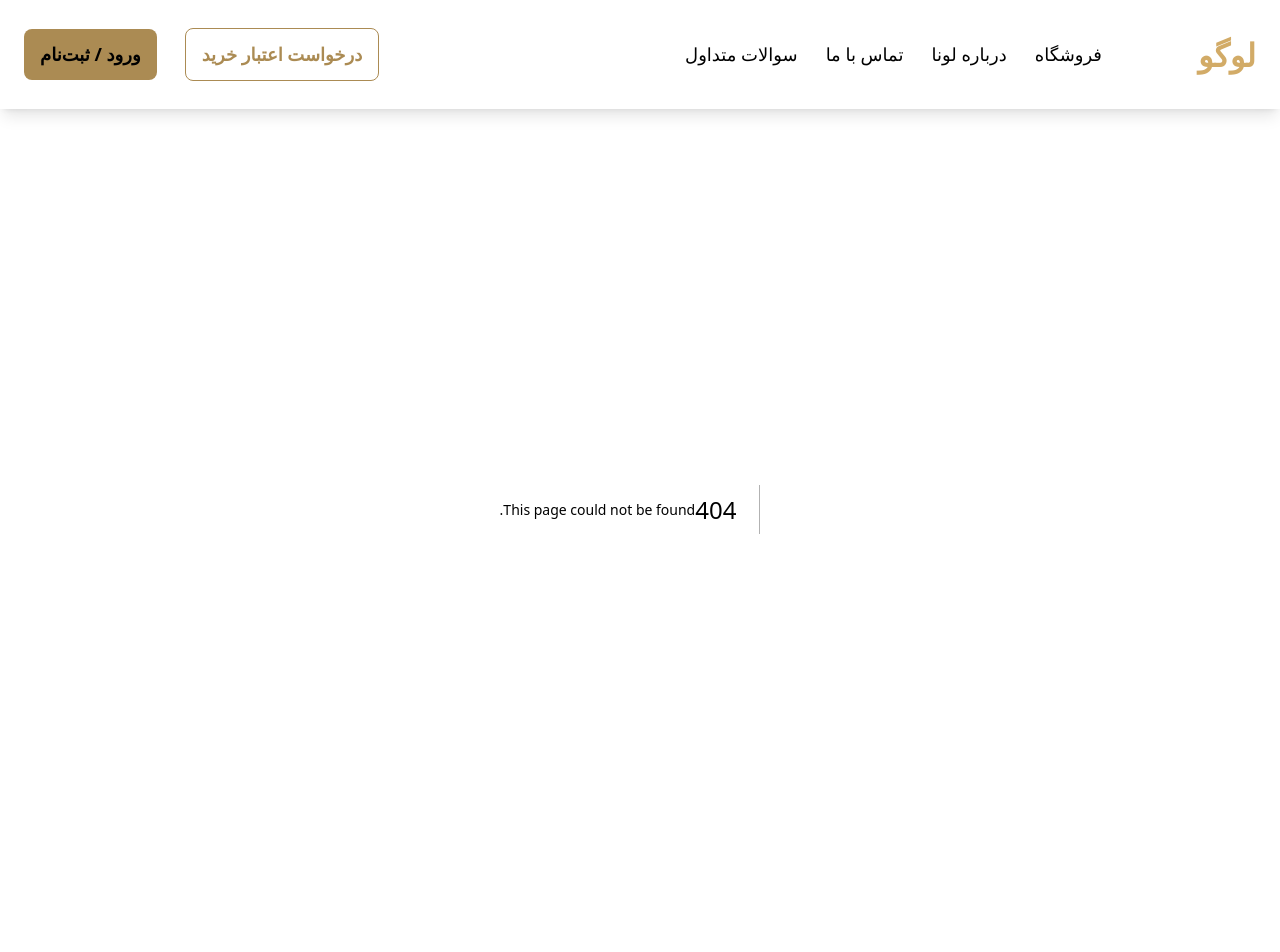
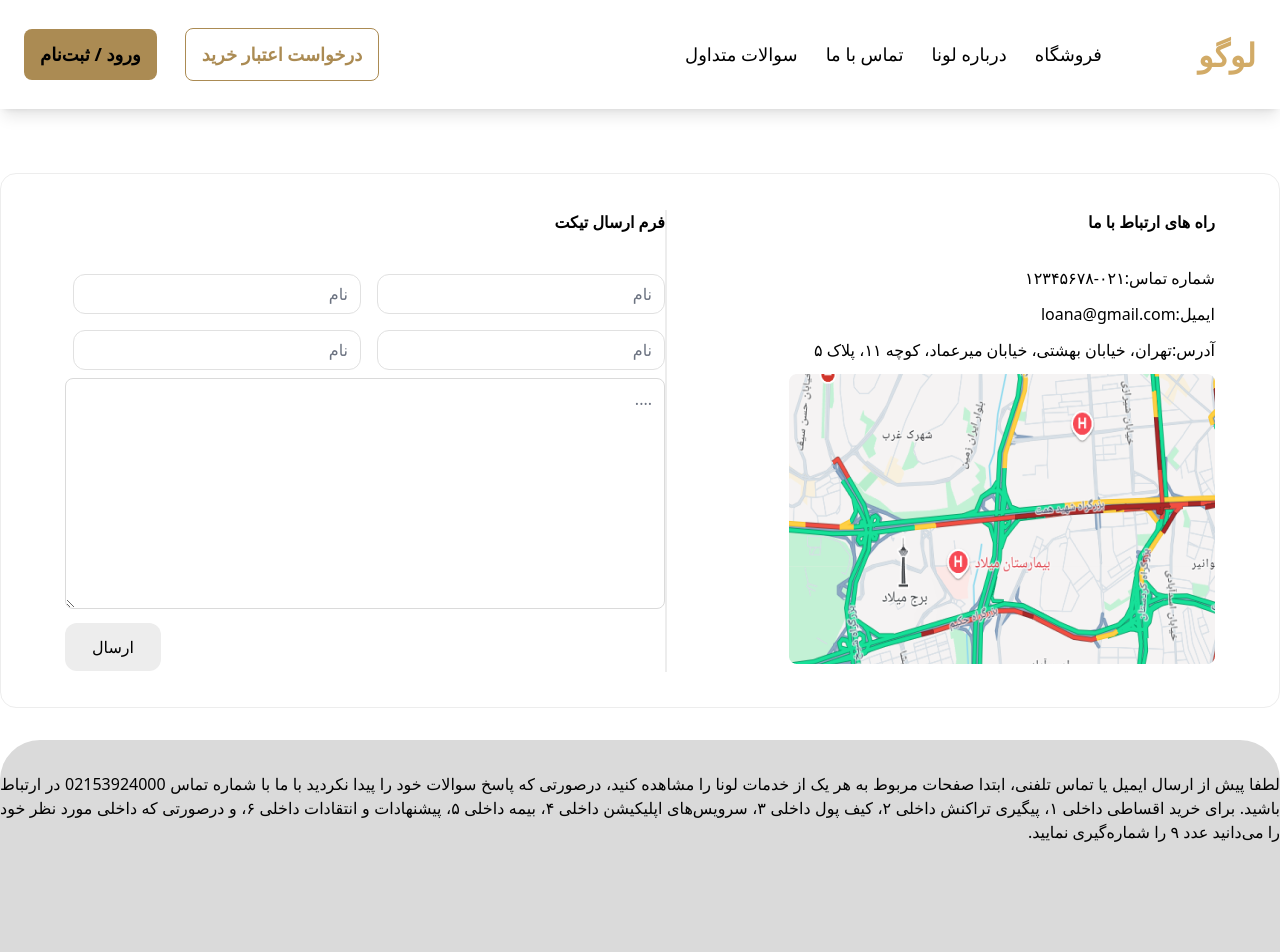
Before and after one commit to Spark-Code-Team/loana-gold, a Next.js app: page /ContactUs in a window 1280 px wide. Before the commit this address had no page. Shown: the top 952 px of the page. Built offline with nearby package versions, Linux system fonts and the light colour scheme.

Commit message:
contactus is in progress

```diff
--- /dev/null
+++ b/src/app/ContactUs/page.js
@@ -0,0 +1,8 @@
+import ContactUsPage from "@/components/templates/ContactUsPage";
+
+const ContactUs = () => {
+    return(
+        <ContactUsPage/>
+    )
+}
+export default ContactUs;
--- /dev/null
+++ b/src/components/modules/contactus/ContactUsMap.js
@@ -0,0 +1,22 @@
+import Image from "next/image";
+const ContactUsMap = () => {
+    return(
+        <div className="w-[600px] h-[462px] bg-white border-l-2 border-[#EDEDED] my-auto">
+
+            <h1 className="text-base font-bold pb-8">  راه های ارتباط با ما  </h1>
+
+            <p className="pb-3"> شماره تماس:۰۲۱-۱۲۳۴۵۶۷۸ </p>
+
+            <p className="pb-3"> ایمیل:loana@gmail.com  </p>
+
+            <p> آدرس:تهران، خیابان بهشتی، خیابان میرعماد، کوچه ۱۱، پلاک ۵   </p>
+
+            <div className="pt-3">
+            <Image src="/images/mapimage.png" alt="map" width={426} height={290}/>
+            </div>
+
+
+        </div>
+    )
+}
+export default ContactUsMap;
--- /dev/null
+++ b/src/components/modules/contactus/ContactUsProcess.js
@@ -0,0 +1,18 @@
+const ContactUsProcess = () => {
+    return(
+        <div className="w-full h-96 bg-[#DADADA] rounded-[40px]">
+            <div className="w-[1176] h-[78px] mx-auto mt-8 ">
+                <p className="text-justify pt-8">
+                لطفا پیش از ارسال ایمیل یا تماس تلفنی، ابتدا صفحات مربوط به هر یک از خدمات لونا را مشاهده کنید،
+                 درصورتی که پاسخ سوالات خود را پیدا نکردید با ما با شماره تماس 02153924000 در ارتباط باشید. برای خرید اقساطی داخلی ۱،
+                 پیگیری تراکنش داخلی ۲، کیف پول داخلی ۳، سرویس‌های اپلیکیشن داخلی ۴، بیمه داخلی ۵، پیشنهادات و
+                 انتقادات داخلی ۶، و درصورتی که داخلی مورد نظر خود را می‌دانید عدد ۹ را شماره‌گیری نمایید.
+                </p>
+            </div>
+
+
+        </div>
+    )
+}
+
+export default ContactUsProcess;
--- /dev/null
+++ b/src/components/modules/contactus/TicketForm.js
@@ -0,0 +1,41 @@
+
+
+
+const TicketForm = () => {
+    return (
+        <>
+
+<div className="w-[600px] h-[462px] bg-white my-auto">
+
+<h1 className="text-base font-bold pb-8"> فرم ارسال تیکت  </h1>
+
+<div className=" w-[600px] h-[407px]  ">
+<input type="text" placeholder="نام" className="w-72 h-10 my-2 ml-4 rounded-xl border-[1px] border-[#E1E1E1]" />
+<input type="text" placeholder="نام" className="w-72 h-10 my-2 ml-2 rounded-xl border-[1px] border-[#E1E1E1]" />
+<input type="text" placeholder="نام" className="w-72 h-10 my-2 ml-4 rounded-xl border-[1px] border-[#E1E1E1]" />
+<input type="text" placeholder="نام" className="w-72 h-10 my-2 ml-2 rounded-xl border-[1px] border-[#E1E1E1]" />
+
+<textarea placeholder="...." className="w-[600px] h-[231px] border-[1px] border-[#DADADA] rounded-lg"/>
+
+<div className="flex justify-end items-end mt-2">
+<button className="w-24 h-12 bg-[#EDEDED] rounded-xl">
+    ارسال
+</button>
+</div>
+
+
+
+
+</div>
+
+
+
+
+
+</div>
+
+        </>
+    )
+}
+
+export default TicketForm;
--- a/src/components/modules/homepage/GoldDelivery.js
+++ b/src/components/modules/homepage/GoldDelivery.js
@@ -42,7 +42,7 @@ const GoldDelivery = () => {
             ">
               <Image
               src="/images/map.png"
-              alt=""
+              alt="image"
               width={440}
               height={408}
               />
--- a/src/components/modules/homepage/InstallmentPayment.js
+++ b/src/components/modules/homepage/InstallmentPayment.js
@@ -16,7 +16,7 @@ const InstallmentPayment = () =>
                 ">
                     <Image
                     src="/images/ring.png"
-                    alt=""
+                    alt="image"
                     width={613}
                     height={364}
                     />
--- a/src/components/modules/homepage/OnlineChartt.js
+++ b/src/components/modules/homepage/OnlineChartt.js
@@ -11,7 +11,7 @@ const OnlineChartt = () => {
         ">
             <Image
             src="/images/chart.png"
-            alt=""
+            alt="image"
             width={600}
             height={412}
             className="
--- a/src/components/modules/homepage/ProcessCredit.js
+++ b/src/components/modules/homepage/ProcessCredit.js
@@ -11,7 +11,7 @@ const ProcessCredit = () => {
     ">
       <Image
       src="/images/process.png"
-      alt=""
+      alt="image"
       width={1224}
       height={290}
       className="
--- a/src/components/modules/homepage/TrustImages.js
+++ b/src/components/modules/homepage/TrustImages.js
@@ -15,7 +15,7 @@ const TrustImages = () => {
             <div className="px-24 w-full h-52 flex justify-between">
                 {images.map(image => (
                     <div key={image.id} className="my-auto w-40 h-40">
-                        <Image src={image.src} alt="" width={155} height={155} />
+                        <Image src={image.src} alt="image" width={155} height={155} />
                     </div>
                 ))}
             </div>
--- a/src/components/modules/homepage/WhyLona.js
+++ b/src/components/modules/homepage/WhyLona.js
@@ -13,7 +13,7 @@ const WhyLona = () => {
             <div className="px-24 w-full h-56 flex justify-between">
                 {features.map(feature => (
                     <div key={feature.id} className="w-72 h-56 flex flex-col items-center justify-center">
-                        <Image src={feature.img} alt="" width={198} height={120} />
+                        <Image src={feature.img} alt="image" width={198} height={120} />
                         <p className="font-bold py-2">{feature.title}</p>
                         <p className="text-sm">{feature.desc}</p>
                     </div>
--- /dev/null
+++ b/src/components/templates/ContactUsPage.js
@@ -0,0 +1,30 @@
+import ContactUsMap from "../modules/contactus/ContactUsMap"
+import ContactUsProcess from "../modules/contactus/ContactUsProcess";
+import TicketForm from "../modules/contactus/TicketForm";
+
+
+const ContactUsPage = () => {
+    return(
+        <>
+
+        <div className="w-full
+        h-[535px]
+        mt-16
+        px-16
+        flex
+        justify-between
+        border-[1px]
+        border-[#EDEDED]
+        rounded-2xl
+        ">
+        <ContactUsMap/>
+        <TicketForm/>
+        </div>
+
+        <ContactUsProcess/>
+
+        </>
+    )
+}
+
+export default ContactUsPage;
```
Also changed, not shown: public/images/mapimage.png (added).
